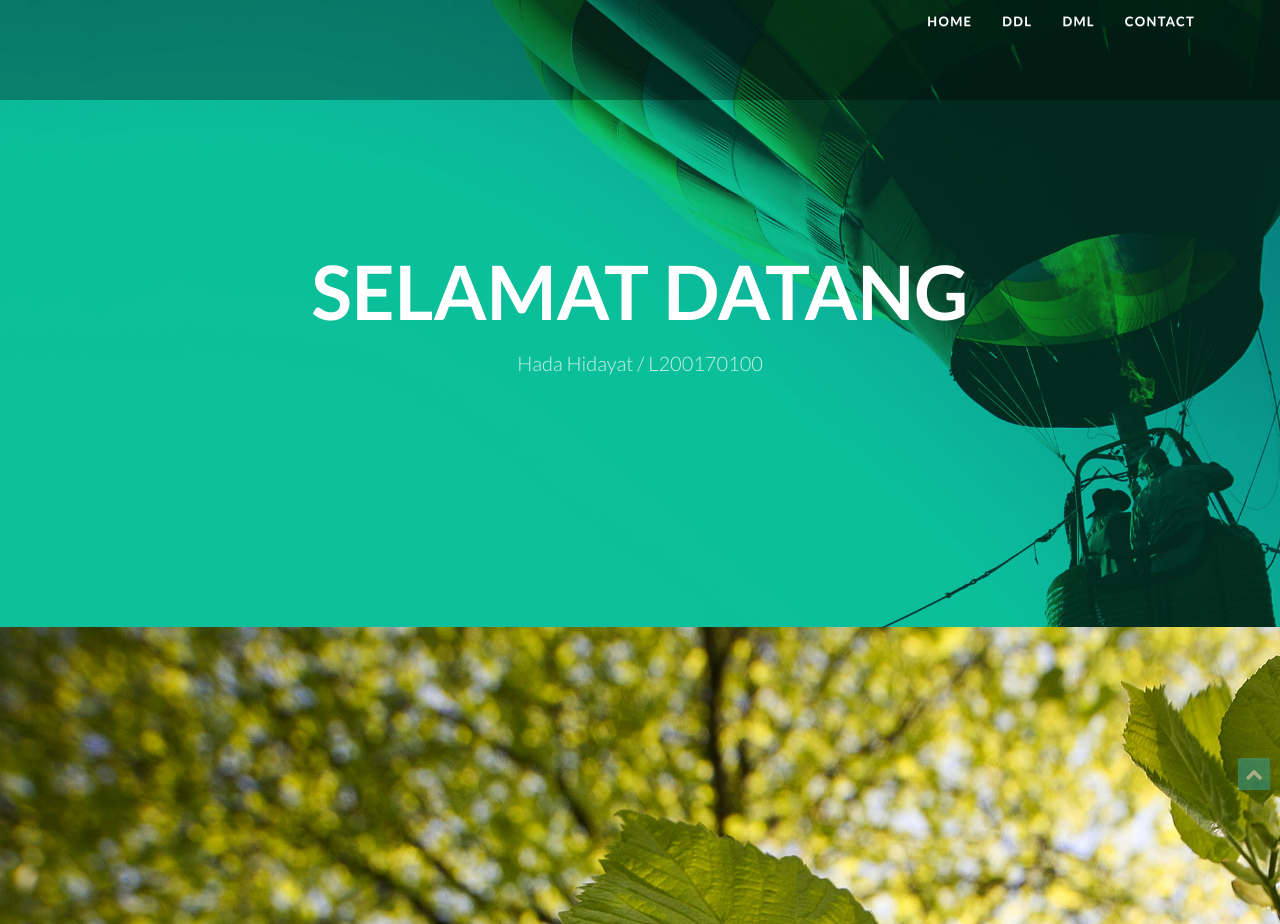
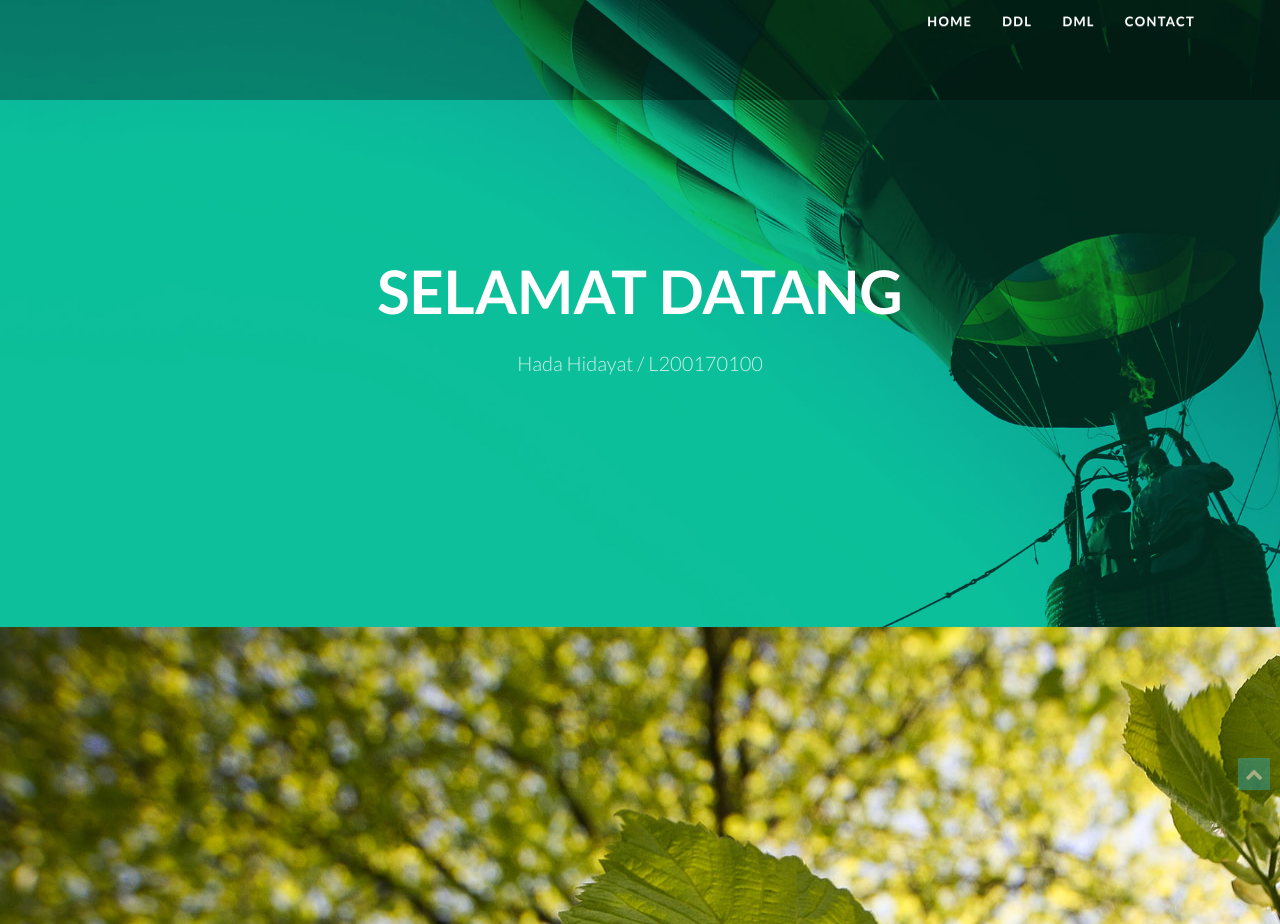
Before and after one commit to L200170100/L200170100.github.io, a plain HTML site: page index/index.html in a window 1280 px wide. Shown: the top 924 px of the page. Drawn offline with Linux system fonts and the light colour scheme; a script that the page names is missing.

Commit message:
Update style.css

```diff
--- a/index/css/style.css
+++ b/index/css/style.css
@@ -1,10 +1,3 @@
-/*
-    Theme Name: Amoeba
-    Theme URL: https://bootstrapmade.com/free-one-page-bootstrap-template-amoeba/
-    Author: BootstrapMade
-    Author URL: https://bootstrapmade.com
-*/
-
 /* ==== Google font ==== */
 @import url('https://fonts.googleapis.com/css?family=Lato:400,300,700,900');
 /* === fontawesome === */
@@ -36,7 +29,7 @@ header p {
 	padding-bottom: 170px;
 }
 .intro-text H1 {
-	font-size: 75px;
+	font-size: 60px;
 	text-transform: uppercase;
 	color: #fff;
 }
```
